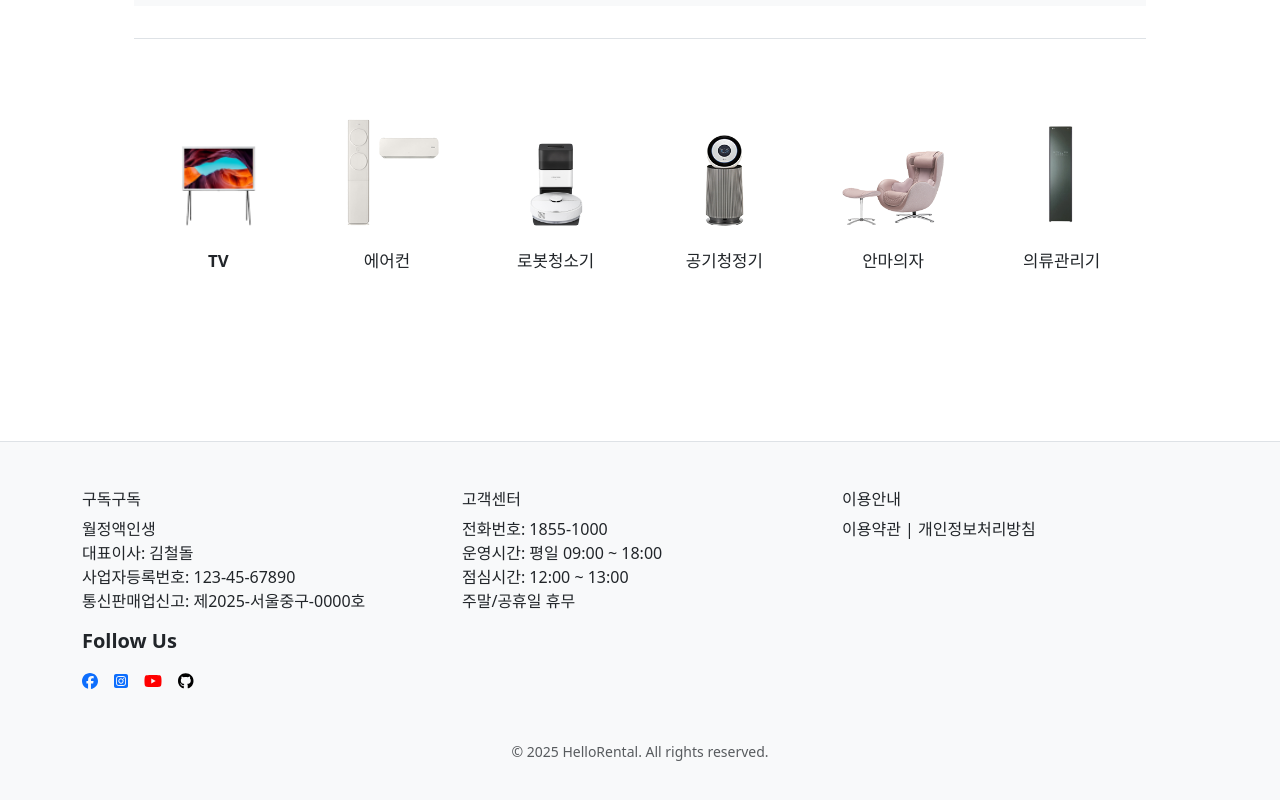
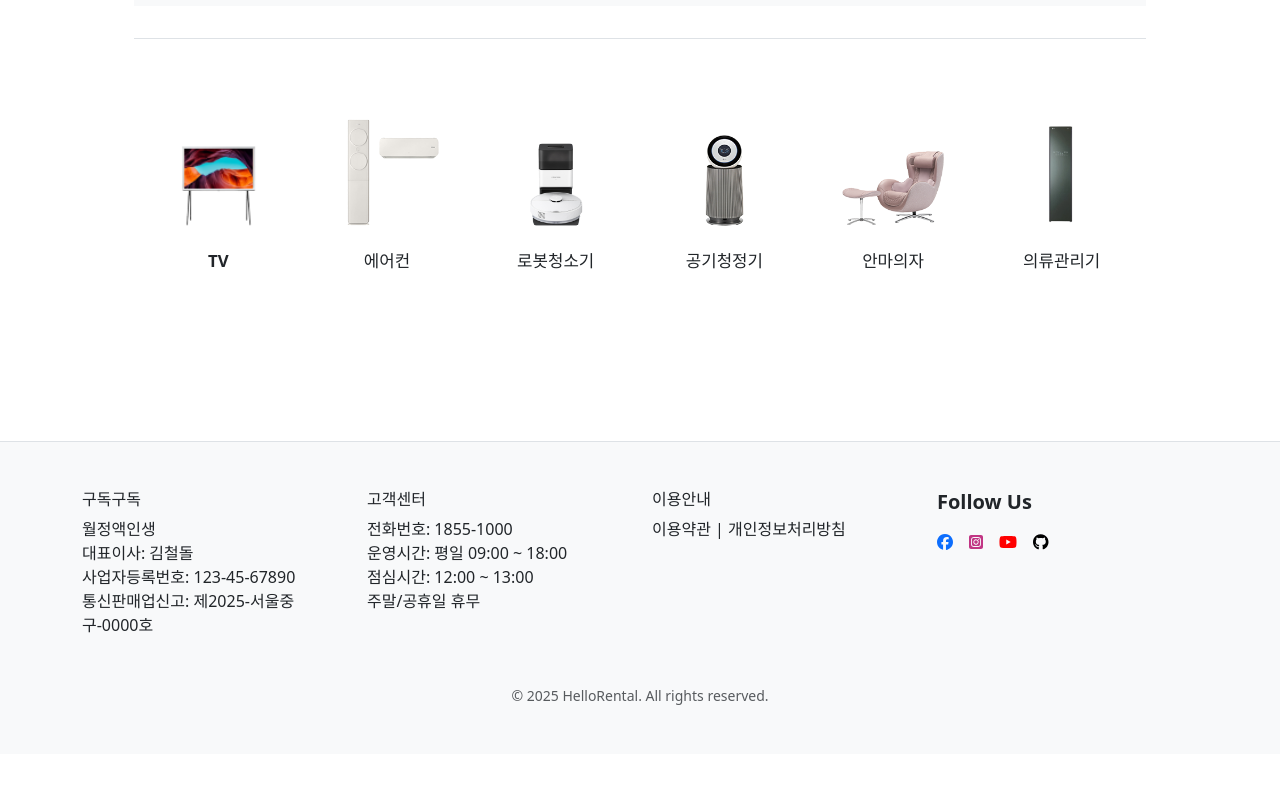
Before and after one commit to beyond-sw-camp/be12-fin-Gongcha1-MonthlyLIfe-FE, a Vue app: page / in a window 1280 px wide. Shown: the part 480-1280 px from the top of the page. After the commit the page ends 1234 px from the top, so only its background shows below. Built offline with nearby package versions, Linux system fonts and the light colour scheme.

Commit message:
[fix] footer 고침
푸터 고침

```diff
--- a/src/shop/common/component/Footer.vue
+++ b/src/shop/common/component/Footer.vue
@@ -3,7 +3,7 @@
     <div class="container py-5">
       <div class="row">
         <!-- 왼쪽 정보 -->
-        <div class="col-md-4 mb-3">
+        <div class="col-md-3 mb-4 ">
           <h6 class="fw-bold mb-2">구독구독</h6>
           <p class="mb-0">월정액인생</p>
           <p class="mb-0">대표이사: 김철돌</p>
@@ -12,7 +12,7 @@
         </div>
 
         <!-- 고객센터 -->
-        <div class="col-md-4 mb-3">
+        <div class="col-md-3 mb-4 ">
           <h6 class="fw-bold mb-2">고객센터</h6>
           <p class="mb-0">전화번호: 1855-1000</p>
           <p class="mb-0">운영시간: 평일 09:00 ~ 18:00</p>
@@ -21,7 +21,7 @@
         </div>
 
         <!-- 이용안내 및 SNS -->
-        <div class="col-md-4 mb-3">
+        <div class="col-md-3 mb-4 ">
           <h6 class="fw-bold mb-2">이용안내</h6>
           <p class="mb-1">
             <a href="#" class="text-decoration-none text-dark">이용약관</a> |
@@ -29,7 +29,7 @@
           </p>
 
         </div>
-        <div class="col-md-3 mb-4">
+        <div class="col-md-3 mb-4 ">
           <h5 class="fw-bold mb-3">Follow Us</h5>
           <a href="#" class=" me-3">
             <font-awesome-icon :icon="['fab', 'facebook']" />
@@ -65,5 +65,7 @@
 a:hover {
   text-decoration: underline;
 }
-
+.insta {
+  color: #C13584;
+}
 </style>
```
